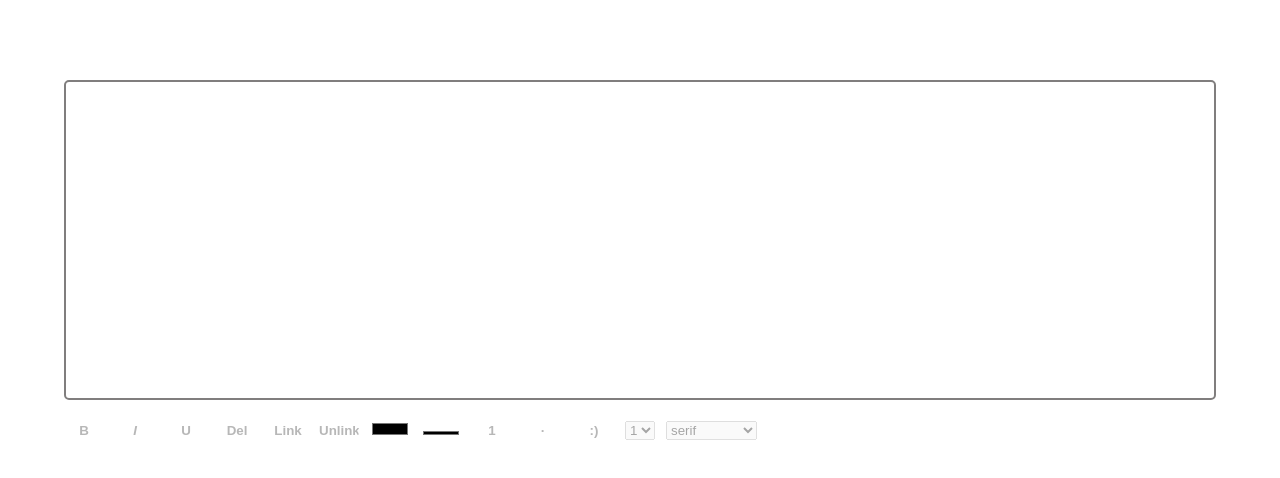
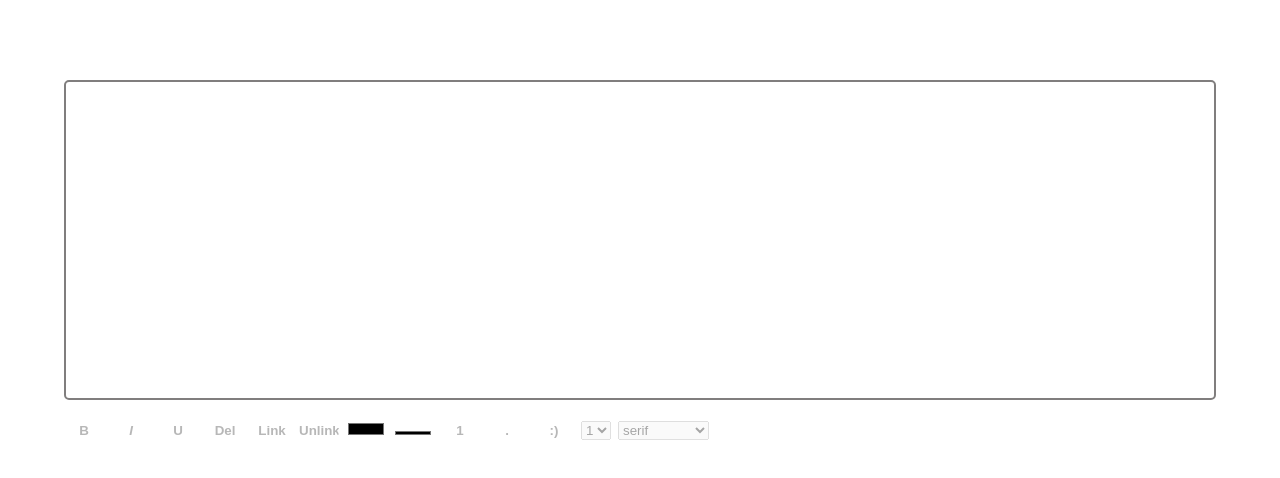
Before and after one commit to Limineses/JS, a plain HTML site: page Lesson 10/WYSIWYG/index.html in a window 1280 px wide. Drawn offline with Linux system fonts and the light colour scheme.

Commit message:
Lesson 10(2)

```diff
--- a/Lesson 10/WYSIWYG/index.html
+++ b/Lesson 10/WYSIWYG/index.html
@@ -7,37 +7,12 @@
 </head>
 <body>
 	<div id="editor">
+	</div>
 
+	<div id="panel">
 	</div>
-	<div id="panel">
-		<input type="button" value="B" id="bold">
-		<input type="button" value="I" id="italic">
-		<input type="button" value="U" id="underline">
-		<input type="button" value="Del" id="removeformat">
-		<input type="button" value="Link" id="createlink">
-		<input type="button" value="Unlink" id="unlink">
-		<input type="color" id="backcolor">
-		<input type="color" id="forecolor">
-		<input type="button" value="1" id="insertorderedlist">
-		<input type="button" value="·" id="insertunorderedlist">
-		<input type="button" value=":)" id="insertimage">
-		<select name="" id="fontsize">
-			<option value="1" id="1">1</option>
-			<option value="2" id="2">2</option>
-			<option value="3" id="3">3</option>
-			<option value="4" id="4">4</option>
-			<option value="5" id="5">5</option>
-			<option value="6" id="6">6</option>
-			<option value="7" id="7">7</option>
-		</select>
-		<select name="" id="fontname">
-			<option value="serif" id="1">serif</option>
-			<option value="sans-serif" id="2">sans-serif</option>
-			<option value="monospace" id="3">monospace</option>
-		</select>
-	</div>
+
 	<div id="contextInfo">
-
 	</div>
 	<script src="script.js"></script>
 </body>
--- a/Lesson 10/WYSIWYG/script.js
+++ b/Lesson 10/WYSIWYG/script.js
@@ -2,13 +2,54 @@ var editor = document.getElementById('editor');
 editor.contentEditable = true;
 
 var panel = document.getElementById('panel');
+
+var buttonsPanel = ['bold','italic','underline', 'removeformat', 'createlink', 'unlink', 'backcolor', 'forecolor', 'insertorderedlist', 'insertunorderedlist', 'insertimage'];
+var valuesButtons = ['B', 'I', 'U', 'Del', 'Link', 'Unlink', '', '', '1', '.', ':)'];
+
+var string ='';
+for(var i = 0; i < buttonsPanel.length; i++)
+{
+	if(buttonsPanel[i] == 'backcolor' || buttonsPanel[i] == 'forecolor')
+	{
+		string += '<input type="color" id="'+buttonsPanel[i]+'">';
+	}
+	else
+	{
+		string += '<input type="button" value="'+valuesButtons[i]+'" id="'+buttonsPanel[i]+'">';
+	}
+}
+panel.innerHTML = string;
+
+//fontsize
+string = '<select name="" id="fontsize">';
+for(var i = 1; i < 8; i++)
+{
+	string += '<option value="'+i+'" id="'+i+'">'+i+'</option>';
+}
+string += '</select>';
+panel.innerHTML += string;
+
+//fontname
+string = '<select name="" id="fontname">';
+var valuesFontname = ['serif', 'sans-serif', 'monospace'];
+for(var i = 0; i < 3; i++)
+{
+	string += '<option value="'+valuesFontname[i]+'" id="'+i+1+'">'+valuesFontname[i]+'</option>';
+}
+string += '</select>';
+panel.innerHTML += string;
+
 panel.addEventListener('click', function(e)
 {
 	if(e.target.nodeName == 'INPUT')
 	{
 		if(e.target.id == 'createlink')
 		{
-			document.execCommand('createlink', false, '#');
+			var link = prompt('Enter address: ')
+			if(link)
+			{
+				document.execCommand('createlink', false, link);
+			}
 			return;
 		}
 		if(e.target.id == 'insertimage')
```
Also changed, not shown: Lesson 10/Video player/script.js (+2 -6 lines).
